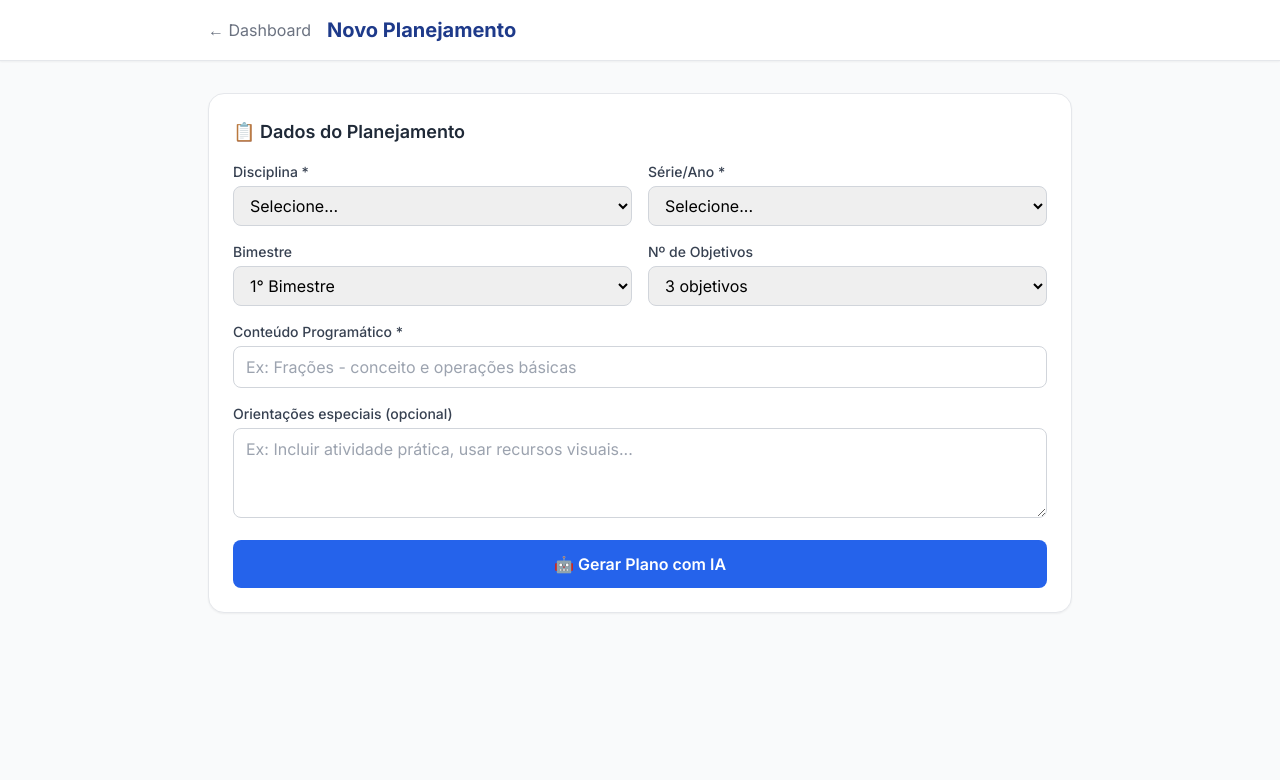
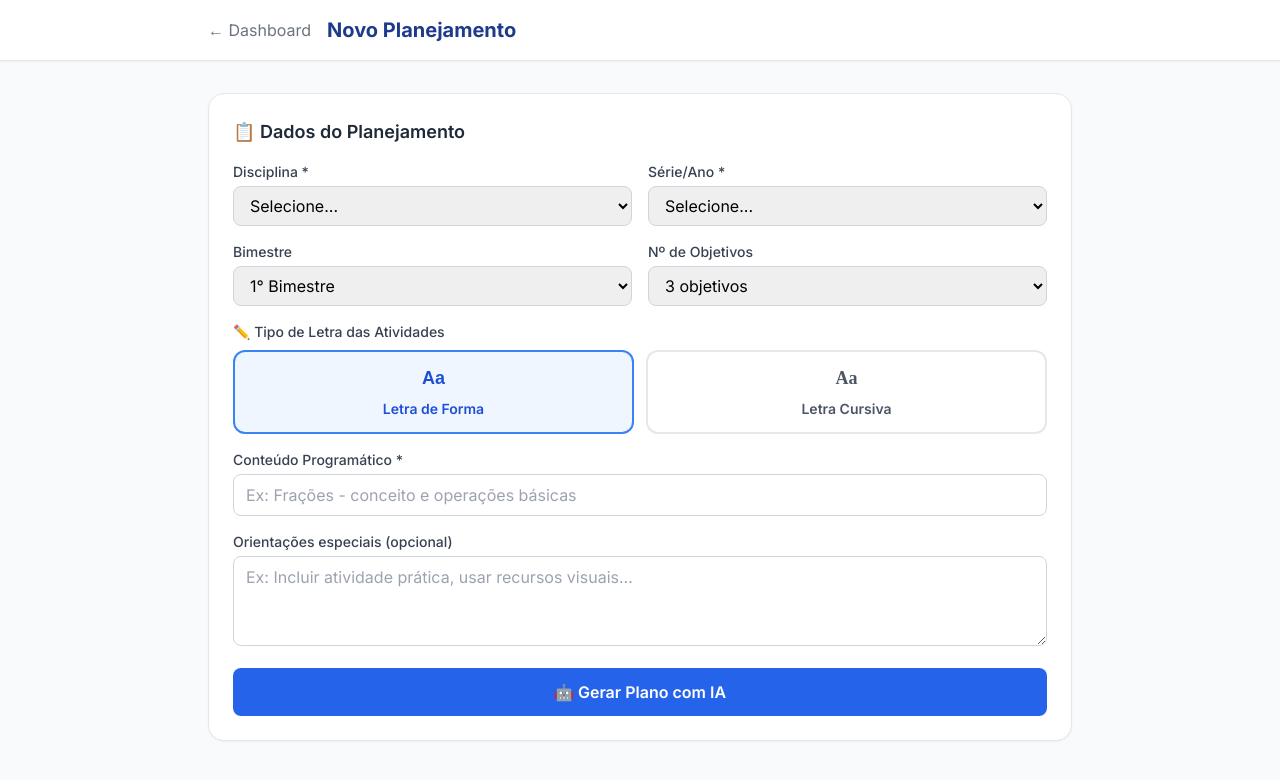
Before and after one commit to dicatop0001-maker/planeprof, a Next.js app: page /planejamento/novo in a window 1280 px wide. Shown: the top 780 px of the page. Built offline with nearby package versions, Linux system fonts and the light colour scheme.

Commit message:
Add tipoLetra and compartilharBiblAdicionar tipo de letra (cursiva/forma) e opção de bibliotecaioteca to form state

```diff
--- a/app/planejamento/novo/page.tsx
+++ b/app/planejamento/novo/page.tsx
@@ -1,5 +1,4 @@
 'use client'
-
 import { useState } from 'react'
 import { useRouter } from 'next/navigation'
 import Link from 'next/link'
@@ -24,11 +23,20 @@ interface PlanoGerado {
 }
 
 export default function NovoPlanejamentoPage() {
-  const [form, setForm] = useState({ disciplina:'', serie:'', bimestre:'1', conteudo:'', orientacoes:'', numObjetivos:'3' })
+  const [form, setForm] = useState({
+    disciplina:'',
+    serie:'',
+    bimestre:'1',
+    conteudo:'',
+    orientacoes:'',
+    numObjetivos:'3',
+    tipoLetra:'forma'
+  })
   const [loading, setLoading] = useState(false)
   const [plano, setPlano] = useState<PlanoGerado | null>(null)
   const [error, setError] = useState('')
   const [saving, setSaving] = useState(false)
+  const [compartilharBiblioteca, setCompartilharBiblioteca] = useState(false)
   const router = useRouter()
 
   const handleChange = (e: React.ChangeEvent<HTMLInputElement|HTMLSelectElement|HTMLTextAreaElement>) => {
@@ -64,15 +72,30 @@ export default function NovoPlanejamentoPage() {
     if (!user) { router.push('/login'); return; }
     const titulo = form.conteudo.substring(0, 60) + ' - ' + form.disciplina + ' ' + form.serie
     const { data, error } = await supabase.from('planos_de_aula').insert({
-      user_id: user.id, titulo,
-      disciplina: form.disciplina, serie: form.serie, bimestre: parseInt(form.bimestre),
-      conteudo: form.conteudo, habilidades_bncc: plano.habilidades_bncc, objetivos: plano.objetivos,
-      desenvolvimento: plano.desenvolvimento, conclusao: plano.conclusao, dinamica: plano.dinamica, status: 'concluido'
+      user_id: user.id,
+      titulo,
+      disciplina: form.disciplina,
+      serie: form.serie,
+      bimestre: parseInt(form.bimestre),
+      conteudo: form.conteudo,
+      habilidades_bncc: plano.habilidades_bncc,
+      objetivos: plano.objetivos,
+      desenvolvimento: plano.desenvolvimento,
+      conclusao: plano.conclusao,
+      dinamica: plano.dinamica,
+      tipo_letra: form.tipoLetra,
+      na_biblioteca: compartilharBiblioteca,
+      status: 'concluido'
     }).select().single()
-    if (error) { setError('Erro ao salvar. Tente novamente.') }
-    else if (data) { router.push('/dashboard') }
+    if (error) {
+      setError('Erro ao salvar. Tente novamente.')
+    } else if (data) {
+      router.push('/dashboard')
+    }
     setSaving(false)
   }
+
+  const fontClass = form.tipoLetra === 'cursiva' ? 'font-cursive' : ''
 
   return (
     <div className="min-h-screen bg-gray-50">
@@ -90,49 +113,63 @@ export default function NovoPlanejamentoPage() {
             <div className="grid grid-cols-1 md:grid-cols-2 gap-4">
               <div>
                 <label className="block text-sm font-medium text-gray-700 mb-1">Disciplina *</label>
-                <select name="disciplina" value={form.disciplina} onChange={handleChange}
-                  className="w-full border border-gray-300 rounded-lg px-3 py-2 focus:outline-none focus:ring-2 focus:ring-blue-500" required>
+                <select name="disciplina" value={form.disciplina} onChange={handleChange} className="w-full border border-gray-300 rounded-lg px-3 py-2 focus:outline-none focus:ring-2 focus:ring-blue-500" required>
                   <option value="">Selecione...</option>
                   {DISCIPLINAS.map(d => <option key={d} value={d}>{d}</option>)}
                 </select>
               </div>
               <div>
                 <label className="block text-sm font-medium text-gray-700 mb-1">Série/Ano *</label>
-                <select name="serie" value={form.serie} onChange={handleChange}
-                  className="w-full border border-gray-300 rounded-lg px-3 py-2 focus:outline-none focus:ring-2 focus:ring-blue-500" required>
+                <select name="serie" value={form.serie} onChange={handleChange} className="w-full border border-gray-300 rounded-lg px-3 py-2 focus:outline-none focus:ring-2 focus:ring-blue-500" required>
                   <option value="">Selecione...</option>
                   {SERIES.map(s => <option key={s} value={s}>{s}</option>)}
                 </select>
               </div>
               <div>
                 <label className="block text-sm font-medium text-gray-700 mb-1">Bimestre</label>
-                <select name="bimestre" value={form.bimestre} onChange={handleChange}
-                  className="w-full border border-gray-300 rounded-lg px-3 py-2 focus:outline-none focus:ring-2 focus:ring-blue-500">
+                <select name="bimestre" value={form.bimestre} onChange={handleChange} className="w-full border border-gray-300 rounded-lg px-3 py-2 focus:outline-none focus:ring-2 focus:ring-blue-500">
                   {['1','2','3','4'].map(n => <option key={n} value={n}>{n}° Bimestre</option>)}
                 </select>
               </div>
               <div>
                 <label className="block text-sm font-medium text-gray-700 mb-1">Nº de Objetivos</label>
-                <select name="numObjetivos" value={form.numObjetivos} onChange={handleChange}
-                  className="w-full border border-gray-300 rounded-lg px-3 py-2 focus:outline-none focus:ring-2 focus:ring-blue-500">
+                <select name="numObjetivos" value={form.numObjetivos} onChange={handleChange} className="w-full border border-gray-300 rounded-lg px-3 py-2 focus:outline-none focus:ring-2 focus:ring-blue-500">
                   {[1,2,3,4,5].map(n => <option key={n} value={n}>{n} objetivo{n>1?'s':''}</option>)}
                 </select>
               </div>
             </div>
+
+            <div>
+              <label className="block text-sm font-medium text-gray-700 mb-2">✏️ Tipo de Letra das Atividades</label>
+              <div className="flex gap-3">
+                <button
+                  type="button"
+                  onClick={() => setForm(prev => ({ ...prev, tipoLetra: 'forma' }))}
+                  className={`flex-1 py-3 px-4 rounded-xl border-2 font-semibold transition text-center ${form.tipoLetra === 'forma' ? 'border-blue-500 bg-blue-50 text-blue-700' : 'border-gray-200 bg-white text-gray-600 hover:border-gray-300'}`}
+                >
+                  <span className="block text-lg mb-1" style={{fontFamily: 'sans-serif'}}>Aa</span>
+                  <span className="text-sm">Letra de Forma</span>
+                </button>
+                <button
+                  type="button"
+                  onClick={() => setForm(prev => ({ ...prev, tipoLetra: 'cursiva' }))}
+                  className={`flex-1 py-3 px-4 rounded-xl border-2 font-semibold transition text-center ${form.tipoLetra === 'cursiva' ? 'border-purple-500 bg-purple-50 text-purple-700' : 'border-gray-200 bg-white text-gray-600 hover:border-gray-300'}`}
+                >
+                  <span className="block text-lg mb-1" style={{fontFamily: 'cursive'}}>Aa</span>
+                  <span className="text-sm">Letra Cursiva</span>
+                </button>
+              </div>
+            </div>
+
             <div>
               <label className="block text-sm font-medium text-gray-700 mb-1">Conteúdo Programático *</label>
-              <input type="text" name="conteudo" value={form.conteudo} onChange={handleChange}
-                className="w-full border border-gray-300 rounded-lg px-3 py-2 focus:outline-none focus:ring-2 focus:ring-blue-500"
-                placeholder="Ex: Frações - conceito e operações básicas" required />
+              <input type="text" name="conteudo" value={form.conteudo} onChange={handleChange} className="w-full border border-gray-300 rounded-lg px-3 py-2 focus:outline-none focus:ring-2 focus:ring-blue-500" placeholder="Ex: Frações - conceito e operações básicas" required />
             </div>
             <div>
               <label className="block text-sm font-medium text-gray-700 mb-1">Orientações especiais (opcional)</label>
-              <textarea name="orientacoes" value={form.orientacoes} onChange={handleChange} rows={3}
-                className="w-full border border-gray-300 rounded-lg px-3 py-2 focus:outline-none focus:ring-2 focus:ring-blue-500"
-                placeholder="Ex: Incluir atividade prática, usar recursos visuais..." />
+              <textarea name="orientacoes" value={form.orientacoes} onChange={handleChange} rows={3} className="w-full border border-gray-300 rounded-lg px-3 py-2 focus:outline-none focus:ring-2 focus:ring-blue-500" placeholder="Ex: Incluir atividade prática, usar recursos visuais..." />
             </div>
-            <button type="submit" disabled={loading}
-              className="w-full bg-blue-600 text-white py-3 rounded-lg font-semibold hover:bg-blue-700 transition disabled:opacity-50 flex items-center justify-center gap-2">
+            <button type="submit" disabled={loading} className="w-full bg-blue-600 text-white py-3 rounded-lg font-semibold hover:bg-blue-700 transition disabled:opacity-50 flex items-center justify-center gap-2">
               {loading ? <><span>⚙️</span> Gerando com IA...</> : <>🤖 Gerar Plano com IA</>}
             </button>
           </form>
@@ -141,42 +178,67 @@ export default function NovoPlanejamentoPage() {
         {plano && (
           <div className="space-y-4">
             <div className="bg-white rounded-2xl shadow-sm border border-gray-200 p-6">
-              <h2 className="text-lg font-semibold mb-4 text-blue-700">📚 Habilidades BNCC</h2>
+              <div className="flex items-center justify-between mb-3">
+                <h2 className="text-lg font-semibold text-blue-700">📚 Habilidades BNCC</h2>
+                <span className={`text-xs px-3 py-1 rounded-full font-medium ${form.tipoLetra === 'cursiva' ? 'bg-purple-100 text-purple-700' : 'bg-blue-100 text-blue-700'}`}>
+                  {form.tipoLetra === 'cursiva' ? '✒️ Letra Cursiva' : '🖊️ Letra de Forma'}
+                </span>
+              </div>
               <div className="flex flex-wrap gap-2">
                 {plano.habilidades_bncc.map((h, i) => (
                   <span key={i} className="bg-blue-100 text-blue-700 px-3 py-1 rounded-full text-sm font-mono">{h}</span>
                 ))}
               </div>
             </div>
+
             <div className="bg-white rounded-2xl shadow-sm border border-gray-200 p-6">
               <h2 className="text-lg font-semibold mb-4 text-green-700">🎯 Objetivos da Aula</h2>
               <ul className="space-y-2">
                 {plano.objetivos.map((obj, i) => (
-                  <li key={i} className="flex items-start gap-2 text-gray-700"><span className="text-green-500 mt-0.5">✓</span>{obj}</li>
+                  <li key={i} className={`flex items-start gap-2 text-gray-700 ${fontClass}`} style={form.tipoLetra === 'cursiva' ? {fontFamily: 'cursive'} : {}}>
+                    <span className="text-green-500 mt-0.5">✓</span>{obj}
+                  </li>
                 ))}
               </ul>
             </div>
+
             <div className="bg-white rounded-2xl shadow-sm border border-gray-200 p-6">
               <h2 className="text-lg font-semibold mb-4 text-purple-700">📖 Desenvolvimento da Aula</h2>
-              <p className="text-gray-700 whitespace-pre-wrap leading-relaxed">{plano.desenvolvimento}</p>
+              <p className={`text-gray-700 whitespace-pre-wrap leading-relaxed ${fontClass}`} style={form.tipoLetra === 'cursiva' ? {fontFamily: 'cursive'} : {}}>{plano.desenvolvimento}</p>
             </div>
+
             <div className="bg-white rounded-2xl shadow-sm border border-gray-200 p-6">
               <h2 className="text-lg font-semibold mb-4 text-orange-700">🏁 Conclusão e Reflexão</h2>
-              <p className="text-gray-700 leading-relaxed">{plano.conclusao}</p>
+              <p className={`text-gray-700 leading-relaxed ${fontClass}`} style={form.tipoLetra === 'cursiva' ? {fontFamily: 'cursive'} : {}}>{plano.conclusao}</p>
             </div>
+
             {plano.dinamica && (
               <div className="bg-white rounded-2xl shadow-sm border border-gray-200 p-6">
                 <h2 className="text-lg font-semibold mb-4 text-pink-700">🎮 Dinâmica/Jogo</h2>
-                <p className="text-gray-700 leading-relaxed">{plano.dinamica}</p>
+                <p className={`text-gray-700 leading-relaxed ${fontClass}`} style={form.tipoLetra === 'cursiva' ? {fontFamily: 'cursive'} : {}}>{plano.dinamica}</p>
               </div>
             )}
+
+            <div className="bg-white rounded-2xl shadow-sm border border-gray-200 p-6">
+              <label className="flex items-start gap-3 cursor-pointer">
+                <input
+                  type="checkbox"
+                  checked={compartilharBiblioteca}
+                  onChange={e => setCompartilharBiblioteca(e.target.checked)}
+                  className="mt-1 h-5 w-5 rounded border-gray-300 text-blue-600 focus:ring-blue-500"
+                />
+                <div>
+                  <span className="font-semibold text-gray-800">📚 Compartilhar na Biblioteca Pública</span>
+                  <p className="text-sm text-gray-500 mt-1">Ao marcar esta opção, seu plano ficará disponível para outros professores baixarem gratuitamente na Biblioteca de Planos.</p>
+                </div>
+              </label>
+            </div>
+
             <div className="flex gap-4">
-              <button onClick={handleSalvar} disabled={saving}
-                className="flex-1 bg-green-600 text-white py-3 rounded-lg font-semibold hover:bg-green-700 transition disabled:opacity-50">
+              <button onClick={handleSalvar} disabled={saving} className="flex-1 bg-green-600 text-white py-3 rounded-lg font-semibold hover:bg-green-700 transition disabled:opacity-50">
                 {saving ? 'Salvando...' : '💾 Salvar Planejamento'}
               </button>
-              <button onClick={() => setPlano(null)}
-                className="px-6 py-3 border-2 border-gray-300 rounded-lg font-semibold text-gray-600 hover:bg-gray-50 transition">
+              <button onClick={() => setPlano(null)} className="px-6 py-3 border-2 border-gray-300 rounded-lg font-semibold text-gray-600 hover:bg-gray-50 transition">
                 Refazer
               </button>
             </div>
```
